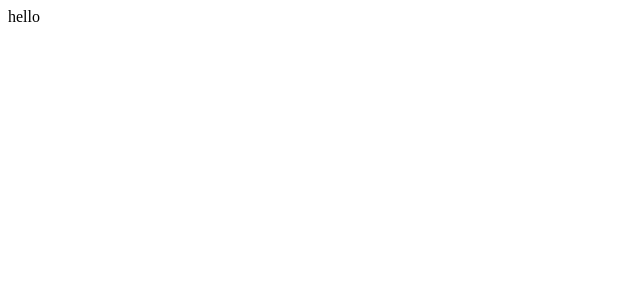
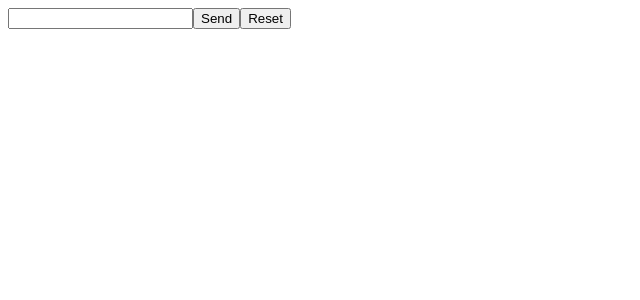
Before and after one commit to mandyrijntje/chat-app-client, a React (Create React App) app: page / in a window 1280 px wide. Shown: the top 300 px of the page, without its empty margins (0-640 px from the left). Built offline with nearby package versions, Linux system fonts and the light colour scheme.

Commit message:
created reset button, reset function for form, changed onsubmit to submit text

```diff
--- a/package.json
+++ b/package.json
@@ -11,7 +11,8 @@
     "react-redux": "^7.2.0",
     "react-scripts": "3.4.0",
     "redux": "^4.0.5",
-    "redux-thunk": "^2.3.0"
+    "redux-thunk": "^2.3.0",
+    "superagent": "^5.2.2"
   },
   "scripts": {
     "start": "react-scripts start",
--- a/public/index.html
+++ b/public/index.html
@@ -9,12 +9,12 @@
       name="description"
       content="Web site created using create-react-app"
     />
-    <link rel="apple-touch-icon" href="%PUBLIC_URL%/logo192.png" />
+
     <!--
       manifest.json provides metadata used when your web app is installed on a
       user's mobile device or desktop. See https://developers.google.com/web/fundamentals/web-app-manifest/
     -->
-    <link rel="manifest" href="%PUBLIC_URL%/manifest.json" />
+
     <!--
       Notice the use of %PUBLIC_URL% in the tags above.
       It will be replaced with the URL of the `public` folder during the build.
--- a/src/App.js
+++ b/src/App.js
@@ -1,8 +1,45 @@
 import React, { Component } from "react";
+import superagent from "superagent";
 
 class App extends Component {
+  state = { text: "" };
+
+  onChange = event => {
+    this.setState({ text: event.target.value });
+  };
+
+  onSubmit = async event => {
+    event.preventDefault();
+    try {
+      const response = await superagent
+        .post("http://localhost:4000/message")
+        .send({ text: this.state.text });
+      console.log(response);
+    } catch (error) {
+      console.log(error);
+    }
+  };
+
+  reset = () => {
+    this.setState({ text: "" });
+  };
+
   render() {
-    return <div>hello</div>;
+    return (
+      <main>
+        <form onSubmit={this.onSubmit}>
+          <input
+            type="text"
+            onChange={this.onChange}
+            value={this.state.text}
+          ></input>
+          <button>Send</button>
+          <button type="button" onClick={this.reset}>
+            Reset
+          </button>
+        </form>
+      </main>
+    );
   }
 }
 export default App;
--- a/src/reducer/index.js
+++ b/src/reducer/index.js
@@ -1,4 +1,5 @@
 import { combineReducers } from "redux";
 import messages from "./messages";
+
 const reducer = combineReducers({ messages });
 export default reducer;
--- a/src/reducer/messages.js
+++ b/src/reducer/messages.js
@@ -1,4 +1,4 @@
-function reducer(state = [], action) {
+export default function reducer(state = [], action) {
   switch (action.type) {
     default:
       return state;
```
Also changed, not shown: 1 other file (tests, documents, lock files or other folders).
